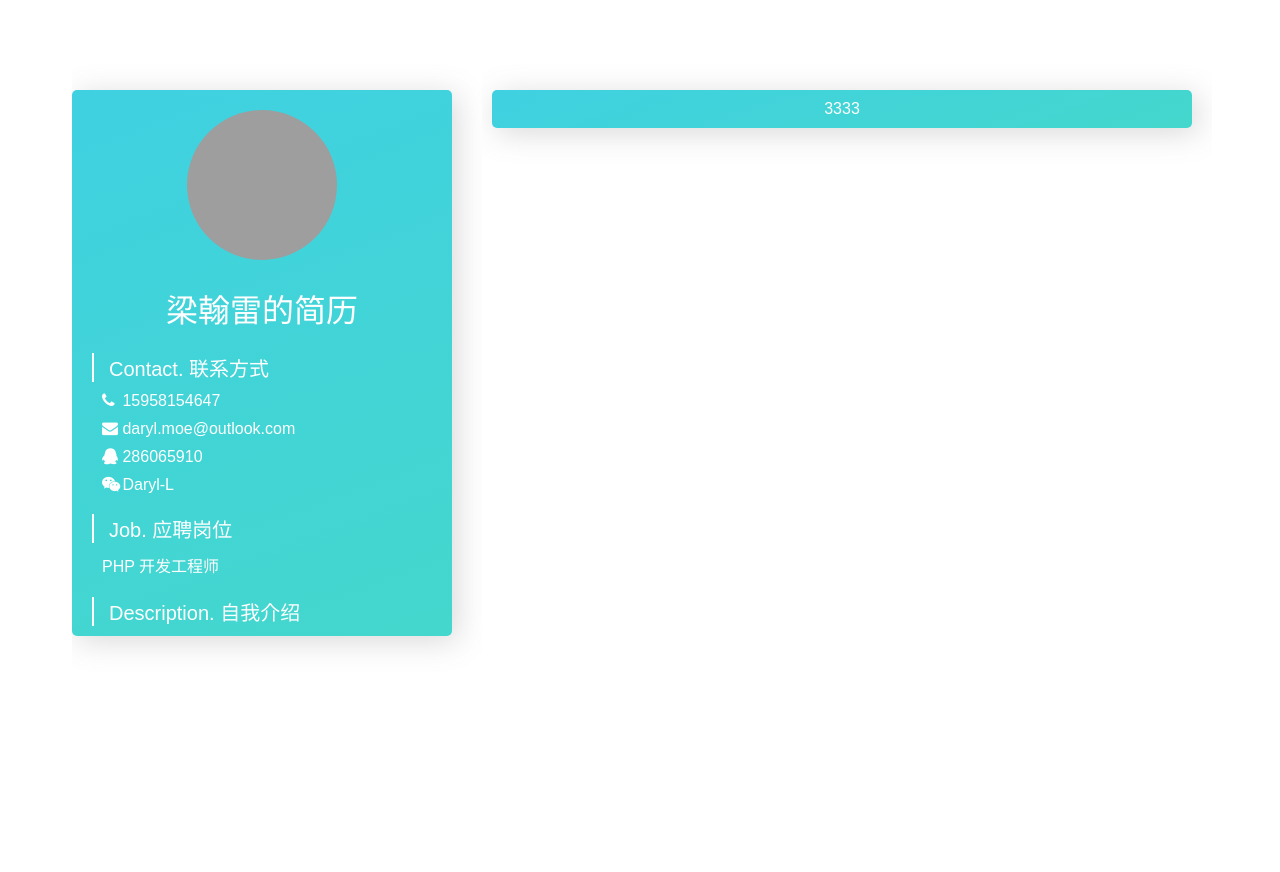
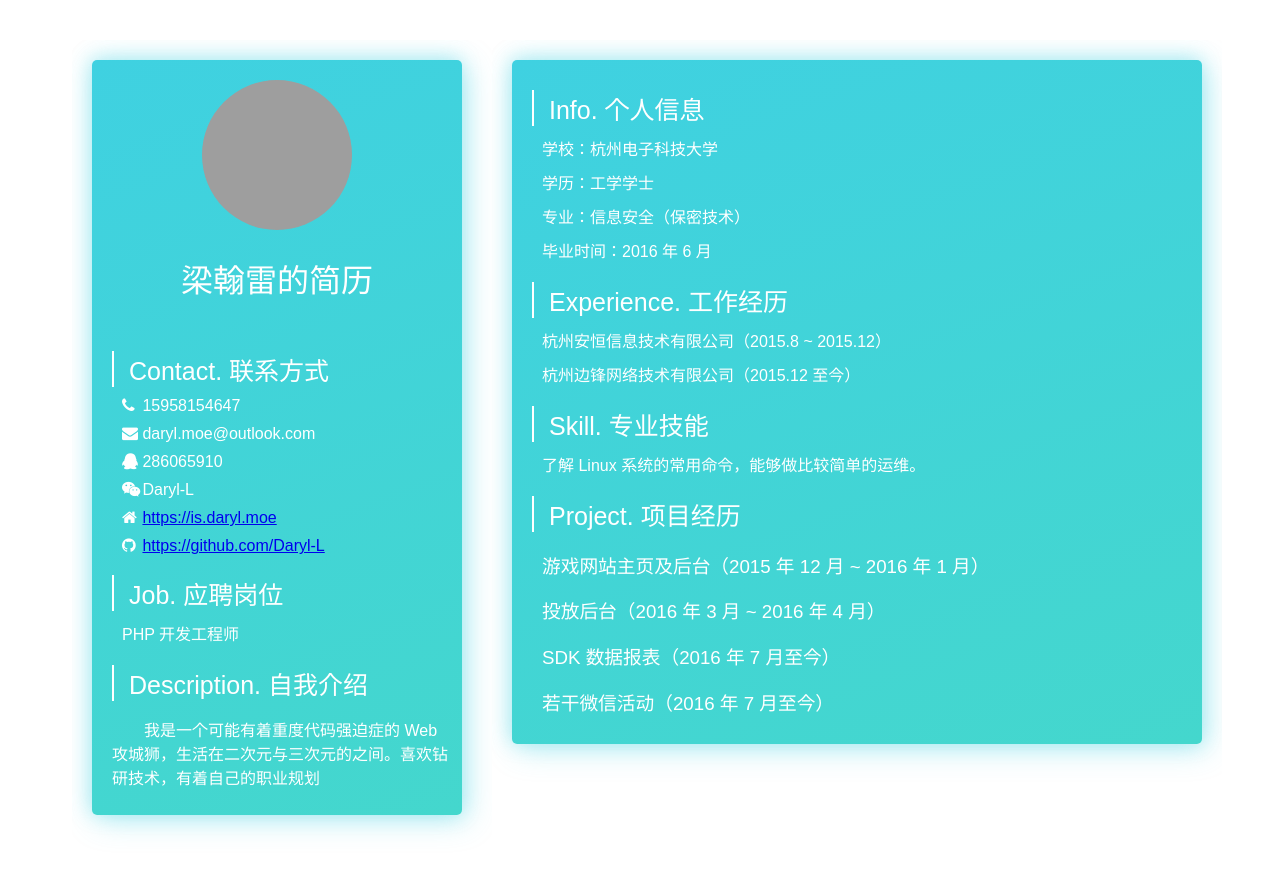
Before and after one commit to HZFE/daryl_resume, a Vue app: page / in a window 1280 px wide. Before the commit the page ends 800 px from the top, so only its background shows below. Built offline with nearby package versions, Linux system fonts and the light colour scheme; grey boxes are pictures that could not be loaded.

Commit message:
feat:start the right side

```diff
--- a/src/App.vue
+++ b/src/App.vue
@@ -23,7 +23,7 @@ export default {
   color: #2c3e50;
 
   /*@media(min-width: 768px) {*/
-    margin-top: 60px;
+    margin-top: 40px;
   /*}*/
   min-width: 1080px;
 }
--- a/src/components/Hello.vue
+++ b/src/components/Hello.vue
@@ -10,6 +10,8 @@
           <dd v-if="email"><i class="fa fa-envelope"></i> {{ email }}</dd>
           <dd v-if="qq"><i class="fa fa-qq"></i> {{ qq }}</dd>
           <dd v-if="wechat"><i class="fa fa-wechat"></i> {{ wechat }}</dd>
+          <dd v-if="site"><i class="fa fa-home"></i> <a :href="site" target="_blank" >{{ site }}</a></dd>
+          <dd v-if="github"><i class="fa fa-github"></i> <a :href="github">{{ github }}</a></dd>
         </div>
         <div class="contact">
           <dt>Job. 应聘岗位</dt>
@@ -17,12 +19,38 @@
         </div>
         <div class="contact">
           <dt>Description. 自我介绍</dt>
+          <p>我是一个可能有着重度代码强迫症的 Web 攻城狮，生活在二次元与三次元的之间。喜欢钻研技术，有着自己的职业规划</p>
         </div>
       </div>
     </div>
 
     <div class="right">
-      <div class="aera">3333</div>
+      <div class="aera">
+        <div class="contact">
+          <dt>Info. 个人信息</dt>
+          <dd>学校：{{ school }}</dd>
+          <dd>学历：{{ diploma }}</dd>
+          <dd>专业：{{ major }}</dd>
+          <dd>毕业时间：{{ guaduation }}</dd>
+        </div>
+        <div class="contact">
+          <dt>Experience. 工作经历</dt>
+          <dd v-for="experience in experiences">{{ experience }}</dd>
+        </div>
+        <div class="contact">
+          <dt>Skill. 专业技能</dt>
+          <dd>了解 Linux 系统的常用命令，能够做比较简单的运维。</dd>
+        </div>
+        <div class="contact">
+          <dt>Project. 项目经历</dt>
+          <dd>
+            <h3>游戏网站主页及后台（2015 年 12 月 ~ 2016 年 1 月）</h3>
+            <h3>投放后台（2016 年 3 月 ~ 2016 年 4 月）</h3>
+            <h3>SDK 数据报表（2016 年 7 月至今）</h3>
+            <h3>若干微信活动（2016 年 7 月至今）</h3>
+          </dd>
+        </div>
+      </div>
     </div>
   </div>
 </template>
@@ -38,7 +66,17 @@ export default {
       email: 'daryl.moe@outlook.com',
       qq: '286065910',
       wechat: 'Daryl-L',
-      job: 'PHP 开发工程师'
+      job: 'PHP 开发工程师',
+      site: 'https://is.daryl.moe',
+      github: 'https://github.com/Daryl-L',
+      school: '杭州电子科技大学',
+      diploma: '工学学士',
+      major: '信息安全（保密技术）',
+      guaduation: '2016 年 6 月',
+      experiences: [
+        '杭州安恒信息技术有限公司（2015.8 ~ 2015.12）',
+        '杭州边锋网络技术有限公司（2015.12 至今）'
+      ]
     }
   }
 }
@@ -65,8 +103,8 @@ export default {
     position: relative;
     overflow: hidden;
     float: left;
-    width: 380px;
-    padding: 30px 30px 50px 0;
+    width: 370px;
+    padding: 20px 30px 50px 20px;
     margin-left: auto;
   }
 
@@ -74,8 +112,8 @@ export default {
     position: relative;
     overflow: hidden;
     float: left;
-    width: 700px;
-    padding: 30px 20px 50px 10px;
+    width: 690px;
+    padding: 20px 20px 50px 20px;
   }
 
   .aera {
@@ -84,7 +122,10 @@ export default {
     /*float: left;*/
     background: linear-gradient(160deg, #3FD1E1 0%, #44D7CD 100%);
     /*background: linear-gradient(160deg, #3369E7 0%, #00AEFF 100%);*/
-    box-shadow: rgba(102, 102, 102, 0.25) 5px 5px 30px;
+    /*background: linear-gradient(160deg, #e43a15 0%, #e65245 100%);*/
+    box-shadow:
+      rgba(63, 209, 225, 0.35) -2px -2px 20px,
+      rgba(63, 209, 225, 0.35) 5px 5px 30px;
     border-radius: 5px;
     padding: 10px;
     color: #fff;
@@ -104,7 +145,7 @@ export default {
   }
 
   .contact dt {
-    font-size: 20px;
+    font-size: 25px;
     font-weight: 300;
     border-left: solid 2px #fff;
     padding-left: 15px;
@@ -118,11 +159,20 @@ export default {
     margin-top: 10px;
   }
 
+  .contact p {
+    text-indent: 2em;
+  }
+
   dd i {
     width: 16px;
   }
 
+  dd h3 {
+    font-weight: 400;
+  }
+
   h1 {
     font-weight:200;
+    margin-bottom: 50px;
   }
 </style>
```
Also changed, not shown: package.json (+4 -4 lines), 2 other files (tests, documents, lock files or other folders).
